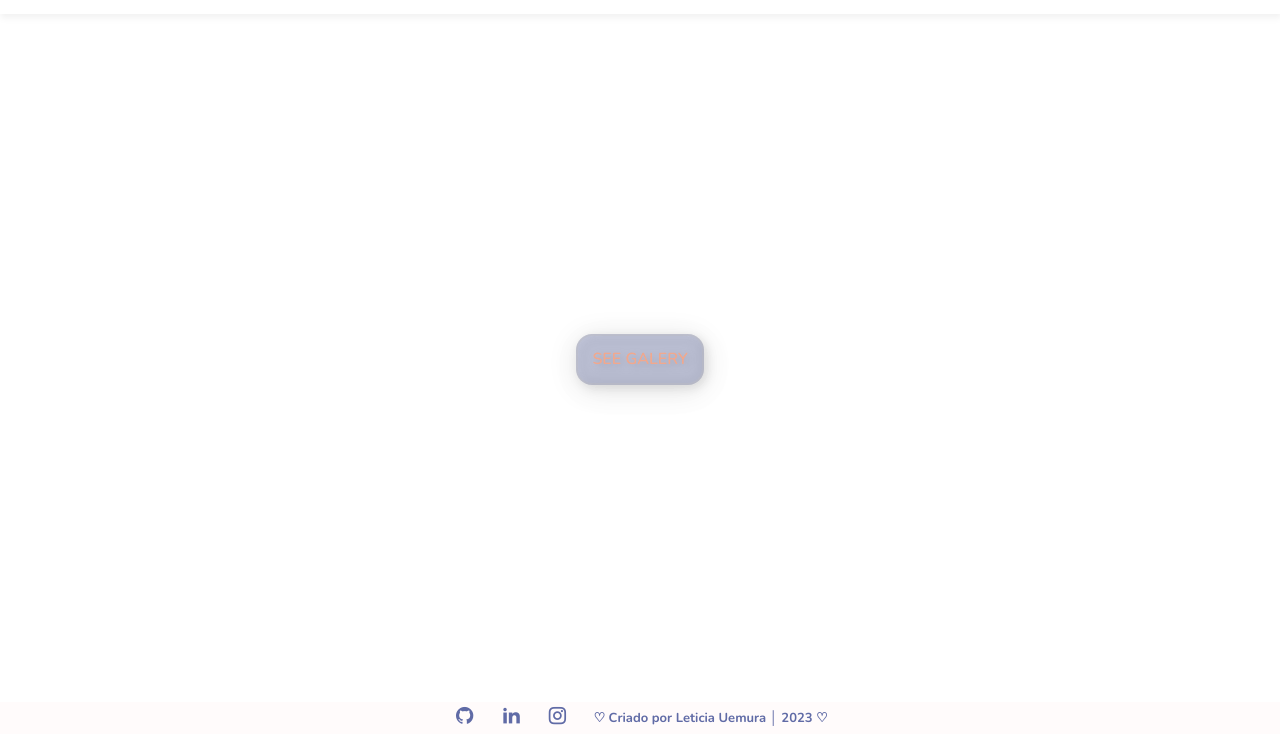
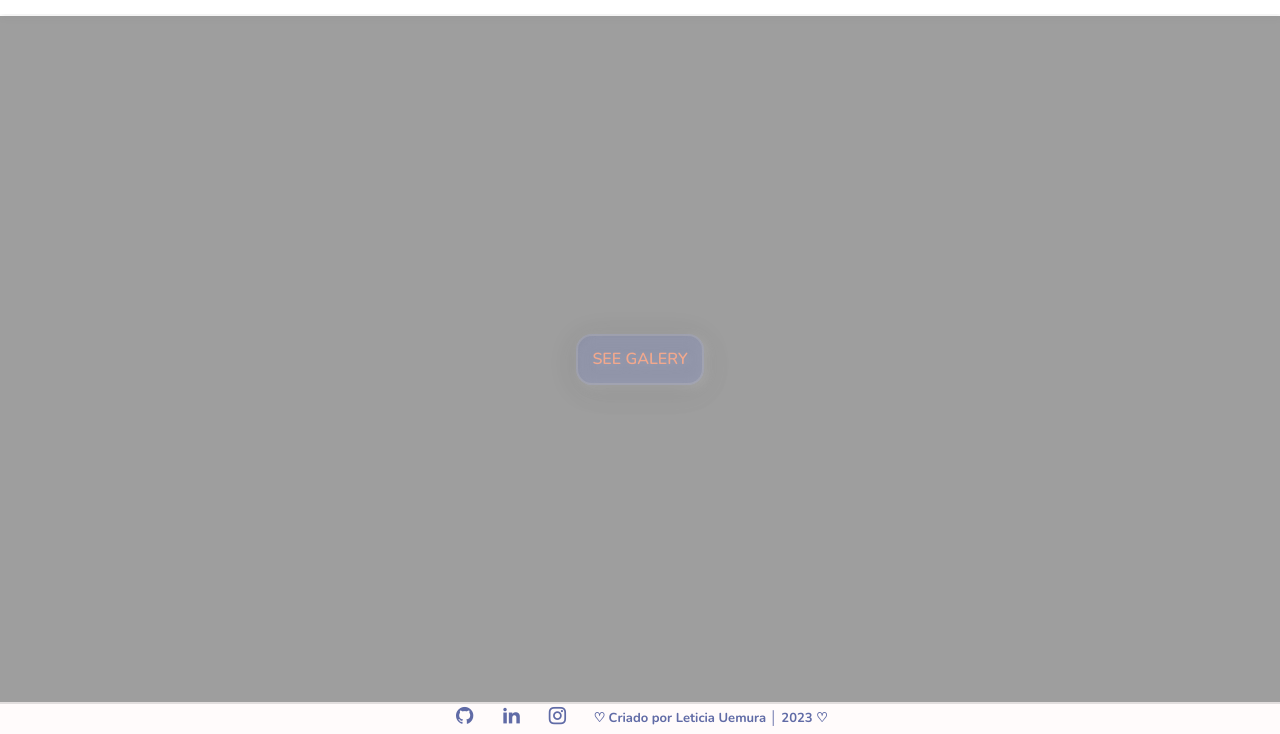
Before and after one commit to leticiaharumi/desafio-aula14-elasnatech2023, a plain HTML site: page index.html in a window 1280 px wide. Shown: the part 66-800 px from the top of the page. Drawn offline with nearby package versions, Linux system fonts and the light colour scheme; the site is published under a folder, as on GitHub Pages, so addresses that start at the root find nothing.

Commit message:
Update estilo.css

```diff
--- a/estilo.css
+++ b/estilo.css
@@ -61,7 +61,7 @@ main{
 }
 
 .principal{
-    background-image: url(/imagens/background.gif);
+    background-image: url(imagens/background.gif);
     background-size: cover;
     background-position: top;
     background-repeat: no-repeat;
```
